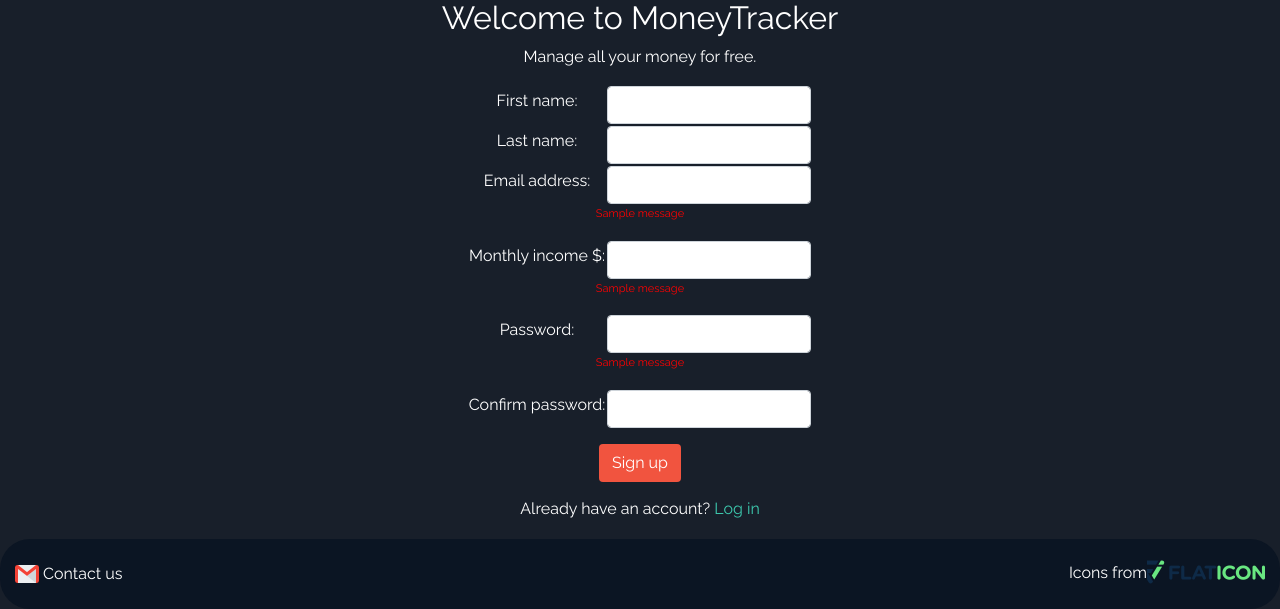
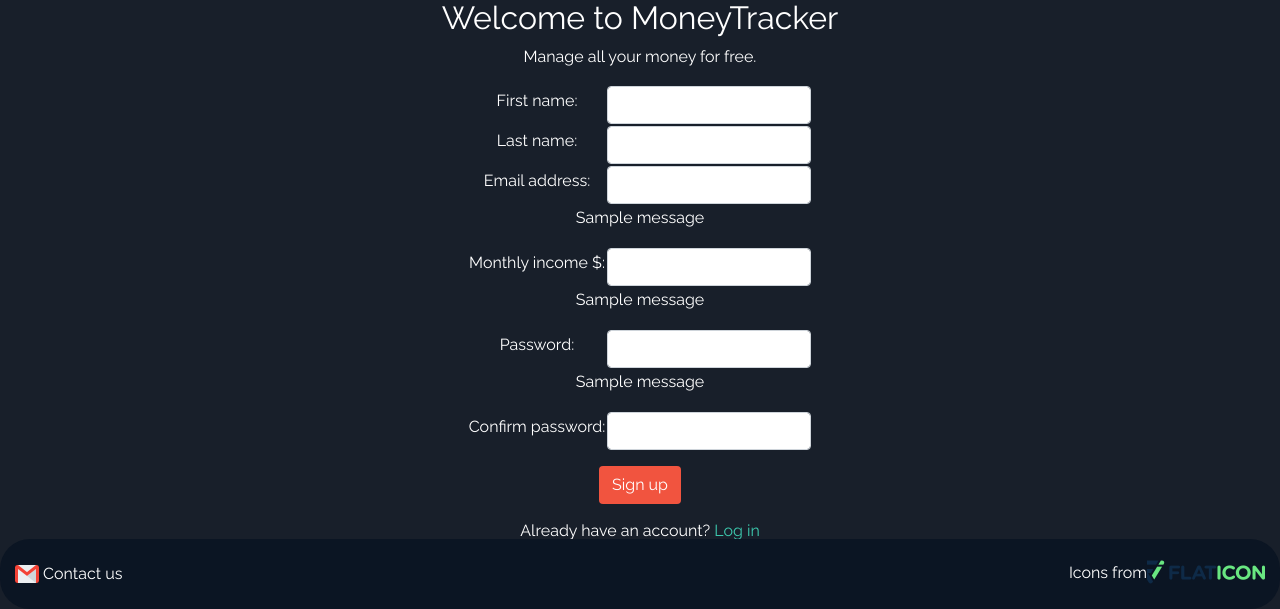
Before and after one commit to jetakasabaqi/money_tracker, a Flask app: page /register in a window 1280 px wide. Shown: the part 191-800 px from the top of the page. Run offline with Flask 2, Linux system fonts and the light colour scheme; tables that the repository leaves empty hold one stand-in row (values such as "Sample post"); one stand-in notice (Sample message) is shown; some libraries are stand-ins or nearby versions.

Commit message:
removed red text

```diff
--- a/templates/register.html
+++ b/templates/register.html
@@ -35,7 +35,7 @@
 							{% with messages = get_flashed_messages(category_filter=["email"])%}
 							{% if messages %}
 							{% for message in messages %}
-							<p class="errors-text">{{message}}</p>
+							<p >{{message}}</p>
 							{% endfor %}
 							{% endif %}
 							{% endwith %}
@@ -52,7 +52,7 @@
 							{% with messages = get_flashed_messages(category_filter=["monthly_income"])%}
 							{% if messages %}
 							{% for message in messages %}
-							<p  class="errors-text">{{message}}</p>
+							<p  >{{message}}</p>
 							{% endfor %}
 							{% endif %}
 							{% endwith %}
@@ -69,7 +69,7 @@
 							{% with messages = get_flashed_messages(category_filter=["password"])%}
 							{% if messages %}
 							{% for message in messages %}
-							<p  class="errors-text">{{message}}</p>
+							<p >{{message}}</p>
 							{% endfor %}
 							{% endif %}
 							{% endwith %}
```
